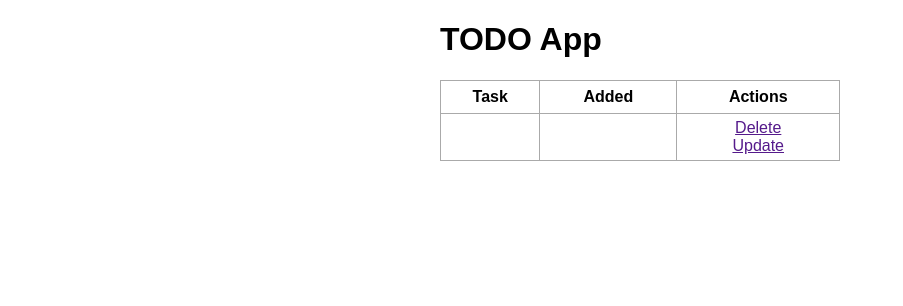
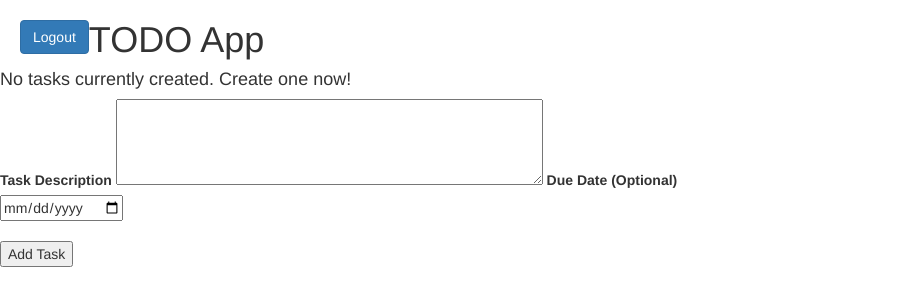
Before and after one commit to baldwinsuen/flask_project_default, a Flask app: page /todo in a window 1280 px wide. Shown: the top 306 px of the page, without its empty margins (0-903 px from the left). Run offline with Flask 2, Linux system fonts and the light colour scheme; the visitor is signed in with stand-in values (Sample User, id 1); data comes from the database, SQL or seed files in the repository; data that the repository does not hold is empty; some libraries are stand-ins or nearby versions.

Commit message:
todo functions done

```diff
--- a/app.py
+++ b/app.py
@@ -5,8 +5,10 @@ from werkzeug.security import generate_password_hash, check_password_hash
 from flask_bootstrap import Bootstrap
 from flask_login import login_user, login_required, logout_user, current_user
 
+from datetime import datetime, date
+
 from forms import LoginForm, RegisterForm
-from models import db, User, ToDO, login_manager
+from models import db, User, Todo, login_manager
 
 # Flask
 app = Flask(__name__)
@@ -38,11 +40,71 @@ def index():
     return render_template("index.html")
 
 
-@app.route("/todo")
+# @TODO
+# load objects on app start
+# will only show todo objects when another post request is made
+@app.route("/todo", methods=["POST", "GET"])
 @login_required
 def todo():
     """ TODO page """
-    return render_template("todo.html")
+
+    task_owner = current_user.username
+
+    if request.method == "POST":
+
+        task_content = request.form["content"]
+
+        html_date = request.form["due_date"]
+        task_date = None
+        if html_date:
+            task_date = datetime.strptime(html_date, "%Y-%m-%d")
+
+        new_task = Todo(content=task_content, due_date=task_date, owner=task_owner)
+        db.session.add(new_task)
+        db.session.commit()
+
+        return redirect("/todo")
+
+    if request.method == "GET":
+        tasks = Todo.query.filter(Todo.owner == task_owner).all()
+        return render_template("todo.html", tasks=tasks)
+
+
+@app.route("/todo/delete/<int:id>")
+@login_required
+def delete(id):
+    delete_task = Todo.query.get_or_404(id)
+
+    try:
+        db.session.delete(delete_task)
+        db.session.commit()
+        return redirect("/todo")
+
+    except:
+        return "There was a problem deleting this task."
+
+
+@app.route("/todo/update/<int:id>", methods=["POST", "GET"])
+@login_required
+def update(id):
+    task = Todo.query.get_or_404(id)
+    if request.method == "POST":
+        task.content = request.form["content"]
+        html_date = request.form["due_date"]
+        task_date = None
+        if html_date:
+            task_date = datetime.strptime(html_date, "%Y-%m-%d")
+            task.due_date = task_date
+
+        try:
+            db.session.commit()
+            return redirect("/todo")
+        except:
+            return "Your task could not be updated."
+
+    else:
+
+        return render_template("update.html", task=task)
 
 
 @app.route("/login", methods=["POST", "GET"])
@@ -61,8 +123,8 @@ def login():
                 # create session
                 login_user(user, remember=form.remember.data)
                 return render_template("todo.html")
-
-    return render_template("login.html", form=form)
+    else:
+        return render_template("login.html", form=form)
 
 
 @app.route("/signup", methods=["POST", "GET"])
@@ -91,8 +153,8 @@ def signup():
         db.session.commit()
 
         return render_template("index.html")
-
-    return render_template("signup.html", form=form)
+    else:
+        return render_template("signup.html", form=form)
 
 
 @app.route("/logout")
--- a/static/css/main.css
+++ b/static/css/main.css
@@ -1,4 +1,4 @@
-body, html {
+/* body, html {
     margin: 0;
     font-family: sans-serif;
 }
@@ -17,6 +17,8 @@ table {
     width: 100%;
 }
 
+
+
 th {
     height: 30px;
 }
@@ -33,3 +35,5 @@ td {
 #todo {
     width: 70%;
 }
+
+ */
--- a/templates/todo.html
+++ b/templates/todo.html
@@ -1,34 +1,84 @@
-{% extends 'base.html'%}
+{% extends "bootstrap/base.html" %}
+{% import "bootstrap/wtf.html" as wtf %}
 
 
-<!-- head -->
-{% block head %}
+{% block title %}
+TODO App
+{% endblock %}
 
+{% block styles %}
+{{super()}}
+<link rel="stylesheet" href="{{url_for('.static', filename='css/main.css')}}">
 {% endblock %}
 
 
 <!-- body 20:54-->
-{% block body %}
+{% block content %}
+
+<style>
+    .logout {
+        float: left;
+        margin-left: 20px;
+    }
+</style>
+
+<div class="logout">
+
+    <form method="GET" action="/logout">
+        <button class="btn btn-primary" type="submit">Logout</button>
+    </form>
+
+</div>
+
 <div class="todo">
     <h1>TODO App</h1>
 
+    {% if tasks|length < 1 %} <h4>No tasks currently created. Create one now!</h4>
+
+        {% else %}
+
         <table>
             <tr>
+                <th>Completed</th>
                 <th>Task</th>
-            <th>Added</th>
+                <th>Created</th>
+                <th>Due Date</th>
                 <th>Actions</th>
             </tr>
-
+            {% for task in tasks %}
             <tr>
-            <td></td>
-            <td></td>
+                <td><input type="checkbox" name="completed">&nbsp</td>
+                <td>{{ task.content }}</td>
+                <td>{{ task.date_created }}</td>
+                <td>{{ task.due_date }}</td>
                 <td>
-                <a href="">Delete</a>
+                    <a href="/todo/delete/{{task.id}}">Delete</a>
                     <br>
-                <a href="">Update</a>
+                    <a href="/todo/update/{{task.id}}">Update</a>
                 </td>
             </tr>
+            {% endfor %}
         </table>
+        {% endif %}
+
+        <div class="form">
+            <form action="/todo" method="POST">
+                <label for="content">Task Description</label>
+                <textarea type="text" name="content" id="content" rows="4" cols="50"></textarea>
+                <label for="due_date">Due Date (Optional)</label>
+                <br>
+                <input type="date" name="due_date" id="due_date" placeholder="due date">
+                <br>
+                <br>
+                <input type="submit" value="Add Task">
+            </form>
+        </div>
+
+
 
 </div>
+
+
+
+
 {% endblock %}
```
Also changed, not shown: models.py (+19 -20 lines), templates/update.html (added, +58 -0 lines). Lines whose indentation alone changed are shown as unchanged.
